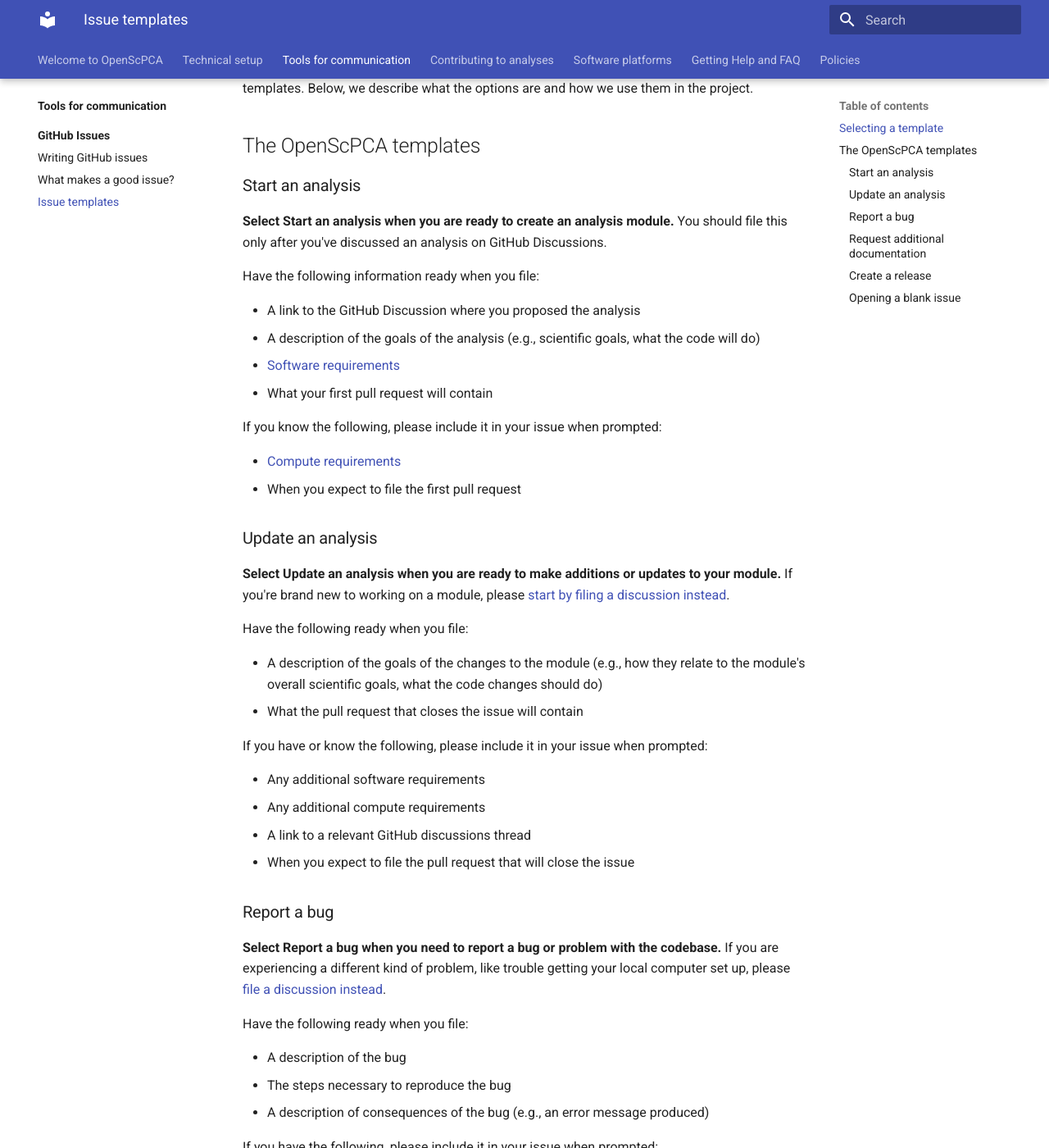
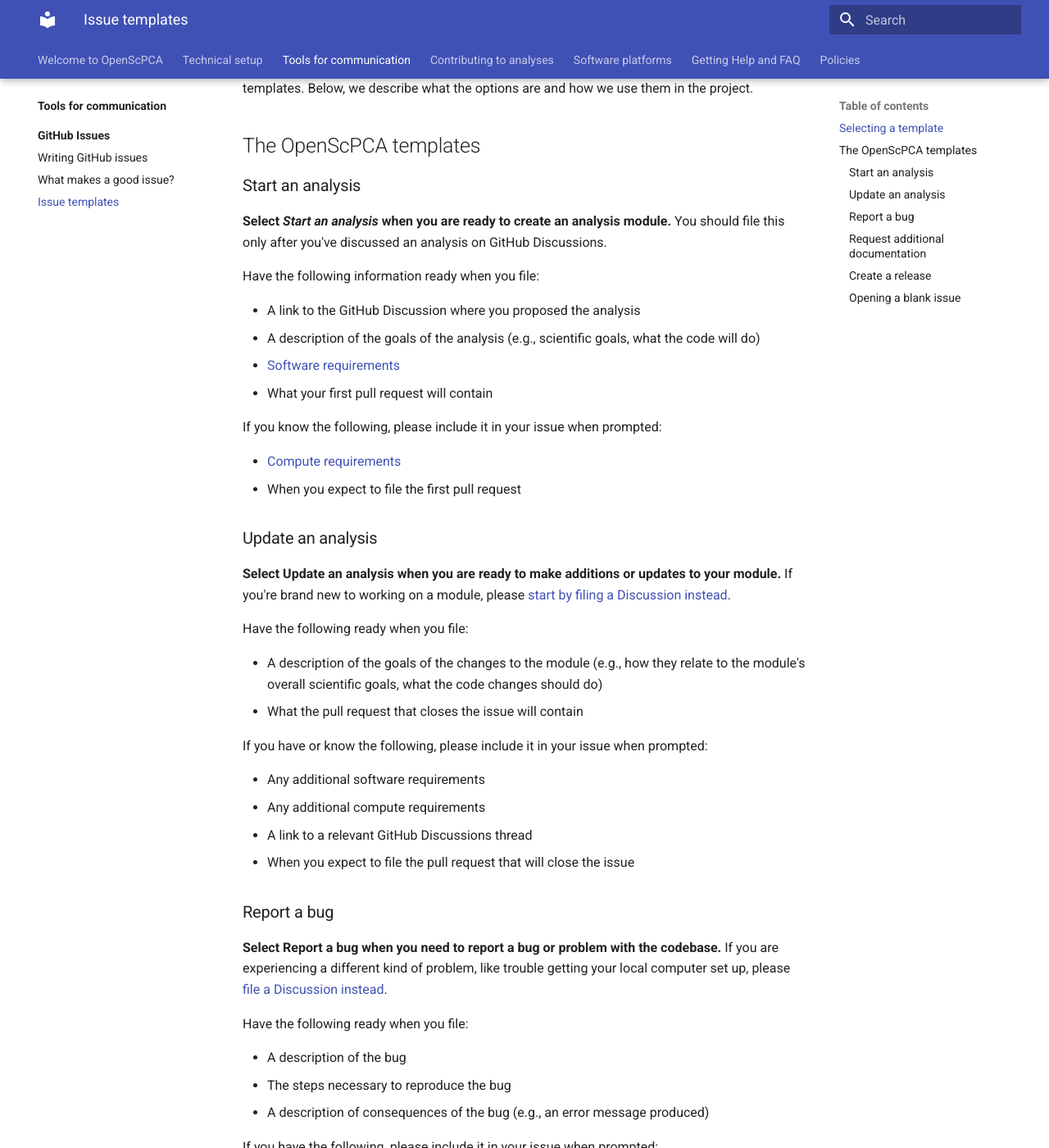
Before and after one commit to AlexsLemonade/OpenScPCA-analysis, an MkDocs documentation site: the page built from docs/communications-tools/github-issues/issue-templates.md, in a window 1280 px wide and 1400 px high, scrolled down 939 px. Shown: the whole window at 82% size. Built offline with MkDocs 1.6.1 and Material for MkDocs 9.7.7, drawn with Linux system fonts in a browser that asks for light colours; some of the changed text lies outside the part shown.

Commit message:
Apply suggestions from code review
Co-authored-by: Stephanie Spielman <stephanie.spielman@gmail.com>

```diff
--- a/docs/communications-tools/github-issues/issue-templates.md
+++ b/docs/communications-tools/github-issues/issue-templates.md
@@ -18,7 +18,7 @@
 
 ### Start an analysis
 
-**Select Start an analysis when you are ready to create an analysis module.**
+**Select _Start an analysis_ when you are ready to create an analysis module.**
 You should file this only after you've discussed an analysis on GitHub Discussions.
 
 Have the following information ready when you file:
@@ -36,7 +36,7 @@
 ### Update an analysis
 
 **Select Update an analysis when you are ready to make additions or updates to your module.**
-If you're brand new to working on a module, please [start by filing a discussion instead](https://github.com/AlexsLemonade/OpenScPCA-analysis/discussions/new?category=modify-an-existing-analysis).
+If you're brand new to working on a module, please [start by filing a Discussion instead](https://github.com/AlexsLemonade/OpenScPCA-analysis/discussions/new?category=modify-an-existing-analysis).
 
 Have the following ready when you file:
 
@@ -47,13 +47,13 @@
 
 - Any additional software requirements
 - Any additional compute requirements
-- A link to a relevant GitHub discussions thread
+- A link to a relevant GitHub Discussions thread
 - When you expect to file the pull request that will close the issue
 
 ### Report a bug
 
 **Select Report a bug when you need to report a bug or problem with the codebase.**
-If you are experiencing a different kind of problem, like trouble getting your local computer set up, please [file a discussion instead](https://github.com/AlexsLemonade/OpenScPCA-analysis/discussions/new?category=troubleshooting).
+If you are experiencing a different kind of problem, like trouble getting your local computer set up, please [file a Discussion instead](https://github.com/AlexsLemonade/OpenScPCA-analysis/discussions/new?category=troubleshooting).
 
 Have the following ready when you file:
 
```
Also changed, not shown: other parts of docs/communications-tools/github-issues/issue-templates.md (+2 -1 lines), docs/communications-tools/github-issues/writing-issues.md (+1 -1 lines).
